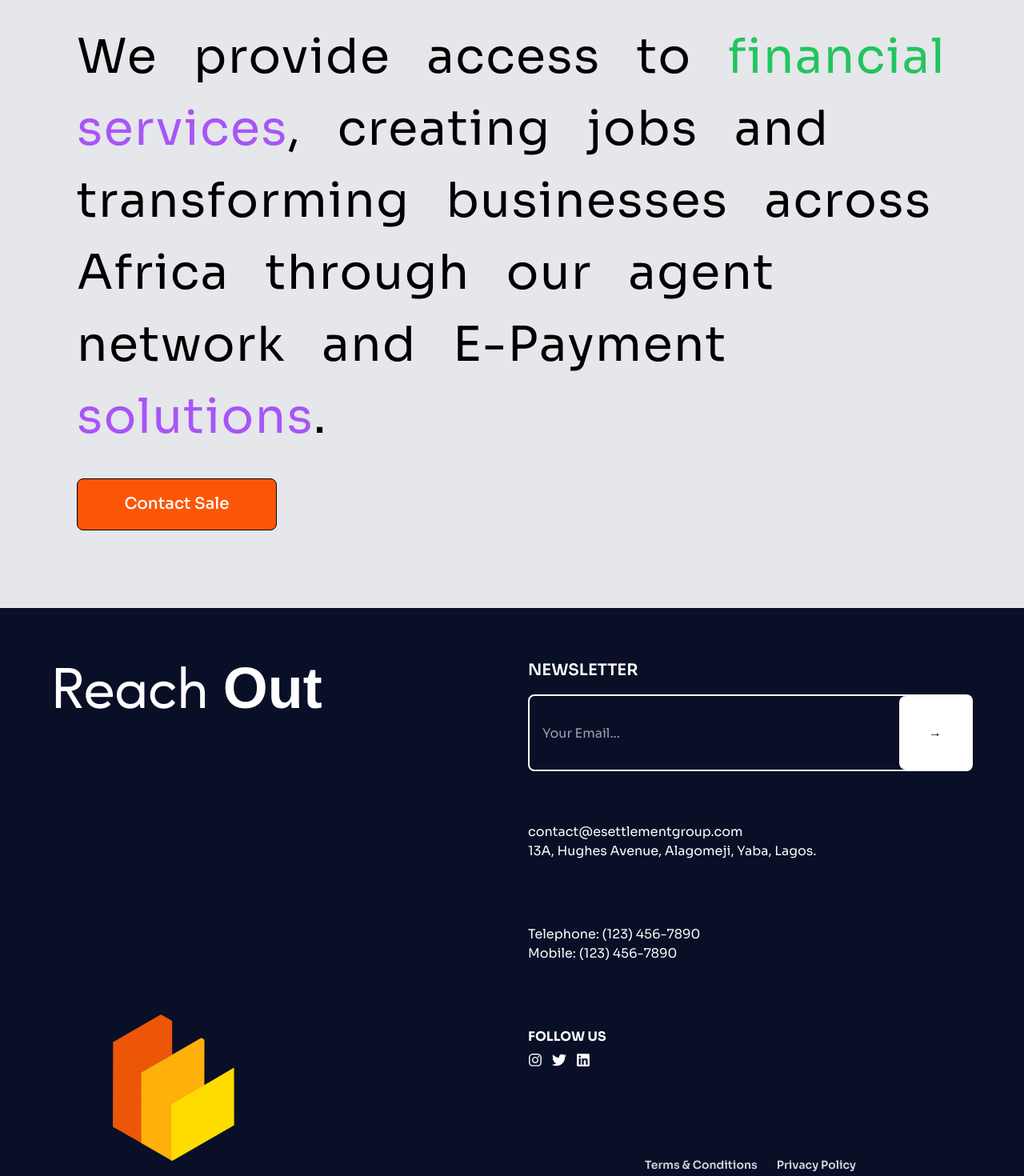
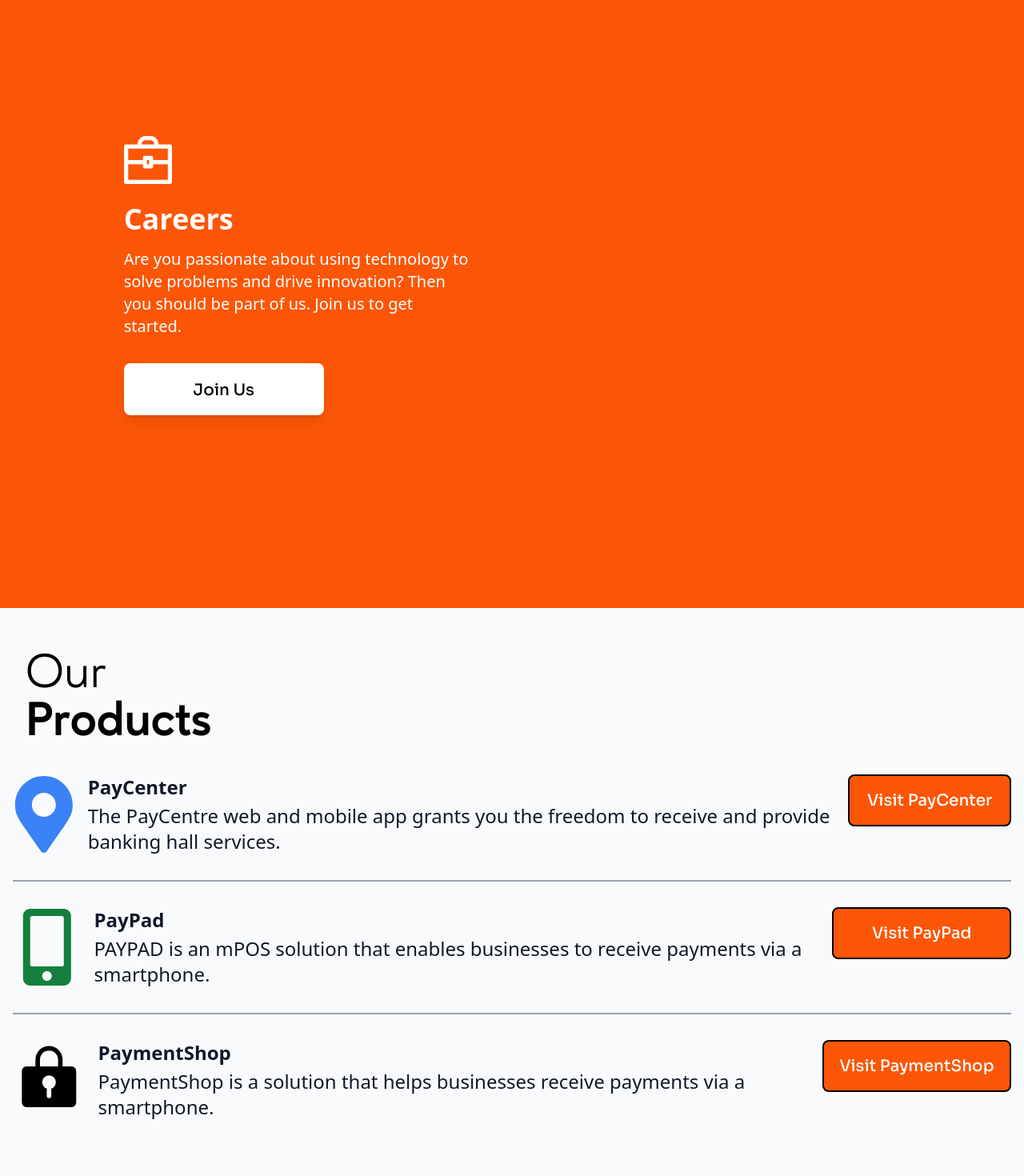
Before and after one commit to paymentshop-io/esl-website, a Next.js app: page / in a window 1280 px wide. Shown: the part 840-2310 px from the top of the page at 80% size. Built offline with nearby package versions, Linux system fonts and the light colour scheme; a web font is replaced by a local one.

Commit message:
Added new component (Career and Product)

```diff
--- a/pages/index.tsx
+++ b/pages/index.tsx
@@ -3,12 +3,16 @@
 import Footer from '../src/components/Footer'
 import Hero from '../src/sections/Hero'
 import Contact from '../src/sections/Contact'
+import Careers from '../src/components/Career'
+import Products from '../src/components/Product'
 
 const index = () => {
   return (
     <div>
       <Header />
       <Hero />
+      <Careers/>
+      <Products/>
       <Contact/>
       <Footer />
     </div>
--- /dev/null
+++ b/src/components/Career.tsx
@@ -0,0 +1,41 @@
+import Image from 'next/image';
+import React from 'react';
+
+const Careers: React.FC = () => {
+  return (
+    <section className="relative bg-[#fb5607] h-screen flex justify-center items-center">
+      <div className="absolute inset-0 bg-pattern opacity-80"></div>
+
+      <div className="relative z-10 flex items-center w-10/12 max-w-6xl">
+        {/* Left Text Section */}
+        <div className="text-white md:w-1/2 px-6 md:px-12 py-12">
+        <Image
+          width={60}
+          height={60}
+            src="/images/55.png" // Update the logo image path
+            alt="Hand bag Logo"
+          />
+          <h2 className="text-4xl font-bold mb-4 mt-6">Careers</h2>
+          <p className="mb-6  text-xl">
+            Are you passionate about using technology to solve problems and drive
+            innovation? Then you should be part of us. Join us to get started.
+          </p>
+          <button className="font-sora h-[65px] mx-auto md:mx-0 block rounded-lg w-[250px] font-[500] my-8 text-xl bg-white text-black px-16 py-5  shadow-lg hover:bg-gray-200">
+            Join Us
+          </button>
+        </div>
+
+        {/* Right Image Section */}
+        {/* <div className="md:w-1/2 flex justify-center items-center">
+          <img
+            src="/images/career-pic.jpg"
+            alt="Careers"
+            className="rounded-lg shadow-lg"
+          />
+        </div> */}
+      </div>
+    </section>
+  );
+};
+
+export default Careers;
--- a/src/components/Footer.tsx
+++ b/src/components/Footer.tsx
@@ -3,6 +3,7 @@
 import { FaTwitter } from "react-icons/fa";
 import { FaInstagram } from "react-icons/fa";
 import { FaLinkedin } from "react-icons/fa";
+import { TbMathGreater } from "react-icons/tb";
 import React from "react";
 
 const Footer = () => {
@@ -37,8 +38,8 @@
               placeholder="Your Email..."
               className="w-full bg-transparent h-full px-4 py-4 text-white "
             />
-            <button className="text-black right-0 h-full w-[70px] md:w-[90px] absolute bg-white p-2 rounded-l-lg">
-              &rarr;
+            <button className="text-black right-0 h-full w-[70px] md:w-[90px] absolute bg-white p-2 rounded-l-lg flex items-center justify-center">
+               <TbMathGreater size={40} className='text-gray-400'/>
             </button>
           </div>
         </div>
--- /dev/null
+++ b/src/components/Product.tsx
@@ -0,0 +1,74 @@
+// components/OurProducts.tsx
+
+import React from 'react';
+import { FaMapMarkerAlt } from 'react-icons/fa';
+import { FaMobileAlt } from 'react-icons/fa';
+import { PiLockKeyFill } from 'react-icons/pi';
+
+const OurProducts: React.FC = () => {
+  return (
+    <div className="bg-gray-50 md:h-screen py-12">
+    <div className="max-w-7xl mx-auto px-4 sm:px-6 lg:px-8">
+      {/* Title Section */}
+      <h1 className="text-center md:text-left text-4xl md:text-5xl lg:text-6xl leading-tight font-normal text-black font-ageo">
+        Our
+        <br />
+        <span className="font-bold">Products</span>
+      </h1>
+    </div>
+
+    <div className="mt-10 max-w-7xl mx-auto grid gap-8 sm:grid-cols-1 lg:grid-cols-1 px-4">
+      {/* PayCenter */}
+      <div className="flex flex-col md:flex-row justify-between border-b-2 border-gray-400 pb-8">
+        <div className="flex items-center space-x-4">
+          <FaMapMarkerAlt className="text-blue-500 text-6xl sm:text-8xl" />
+          <div>
+            <h3 className="text-xl sm:text-2xl font-bold text-gray-900">PayCenter</h3>
+            <p className="mt-1 text-lg sm:text-2xl text-gray-900">
+              The PayCentre web and mobile app grants you the freedom to receive and provide banking hall services.
+            </p>
+          </div>
+        </div>
+        <button className="font-sora text-white h-14 sm:h-[65px] w-full sm:w-[250px] bg-[#fb5607] rounded-lg border-2 border-black font-medium text-lg sm:text-xl mt-6 md:mt-0">
+          Visit PayCenter
+        </button>
+      </div>
+
+      {/* PayPad */}
+      <div className="flex flex-col md:flex-row justify-between border-b-2 border-gray-400 pb-8">
+        <div className="flex items-center space-x-4">
+          <FaMobileAlt className="text-green-700 text-6xl sm:text-8xl" />
+          <div>
+            <h3 className="text-xl sm:text-2xl font-bold text-gray-900">PayPad</h3>
+            <p className="mt-1 text-lg sm:text-2xl text-gray-900">
+              PAYPAD is an mPOS solution that enables businesses to receive payments via a smartphone.
+            </p>
+          </div>
+        </div>
+        <button className="font-sora text-white h-14 sm:h-[65px] w-full sm:w-[250px] bg-[#fb5607] rounded-lg border-2 border-black font-medium text-lg sm:text-xl mt-6 md:mt-0">
+          Visit PayPad
+        </button>
+      </div>
+
+      {/* PaymentShop */}
+      <div className="flex flex-col md:flex-row justify-between">
+        <div className="flex items-center space-x-4">
+          <PiLockKeyFill className="text-6xl sm:text-8xl" />
+          <div>
+            <h3 className="text-xl sm:text-2xl font-bold text-gray-900">PaymentShop</h3>
+            <p className="mt-1 text-lg sm:text-2xl text-gray-900">
+              PaymentShop is a solution that helps businesses receive payments via a smartphone.
+            </p>
+          </div>
+        </div>
+        <button className="font-sora text-white h-14 sm:h-[65px] w-full sm:w-[250px] bg-[#fb5607] rounded-lg border-2 border-black font-medium text-lg sm:text-xl mt-6 md:mt-0">
+          Visit PaymentShop
+        </button>
+      </div>
+    </div>
+  </div>
+
+  );
+};
+
+export default OurProducts;
```
